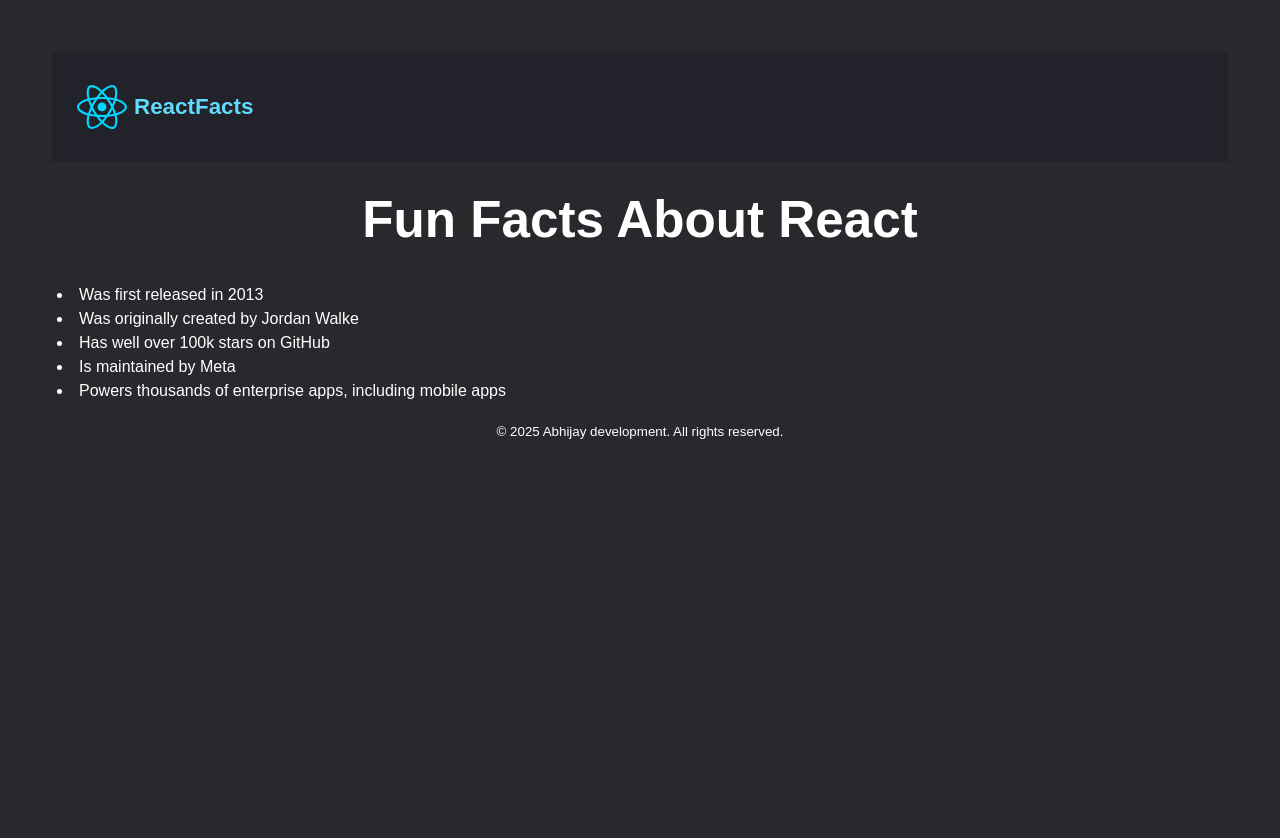
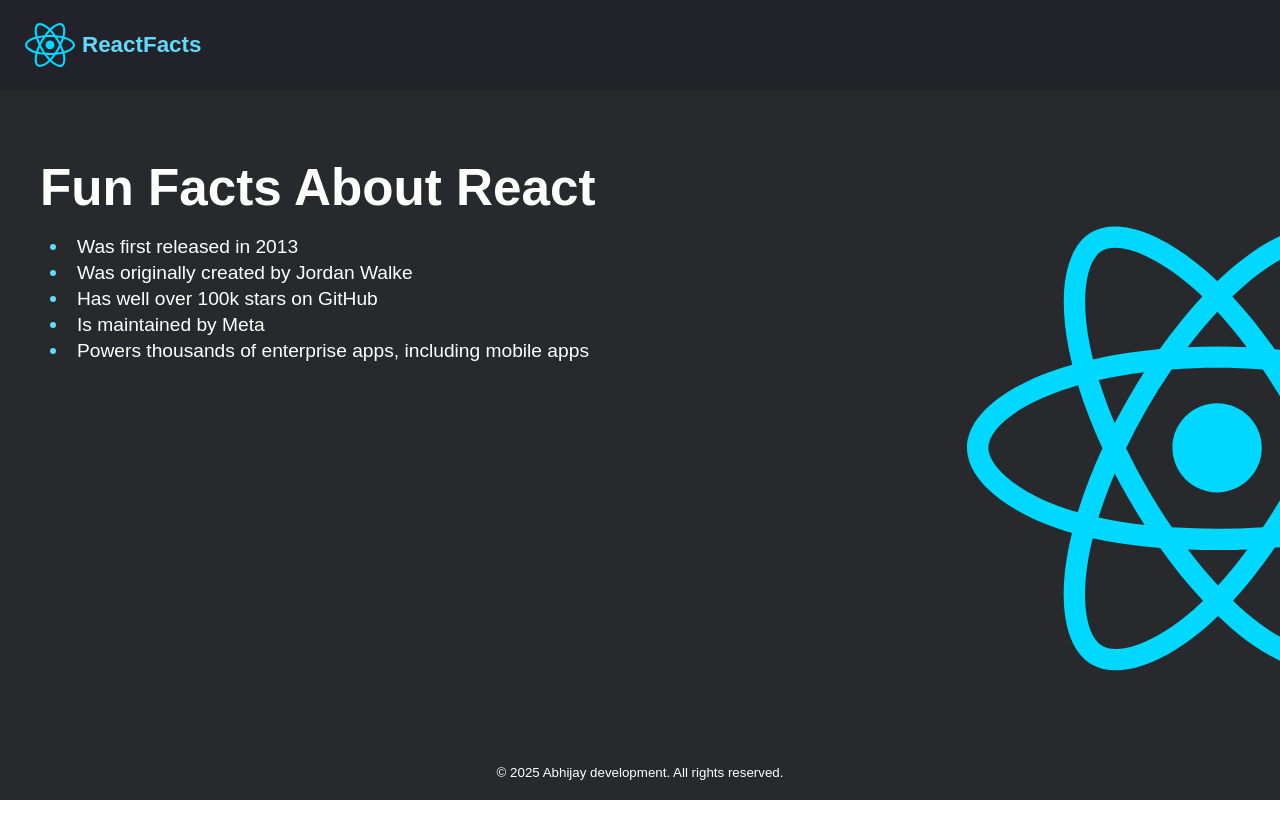
Before and after one commit to Abhijay25/Scrimba-React, a React (Vite) app: page / in a window 1280 px wide. After the commit the page ends 800 px from the top, so only its background shows below. Built offline with nearby package versions, Linux system fonts and the light colour scheme.

Commit message:
Styled Main Points, Added Background Image and Styling

```diff
--- a/src/App.css
+++ b/src/App.css
@@ -1,7 +1,8 @@
 #root {
-  max-width: 1280px;
+  width: 100%;
+  height: 100%;
   margin: 0 auto;
-  padding: 2rem;
+  padding: 0;
   text-align: center;
 }
 
@@ -48,7 +49,7 @@
 }
 
 .header {
-  height: 50px;
+  height: 30px;
   background-color: #21222A;
   padding: 30px 25px;
 }
@@ -61,13 +62,31 @@
 
 .nav-list-item {
   margin-right: 10px;
-  font-size: 1.1rem;;
+  font-size: 1.1rem;
 }
 
-.pointList {
-  padding-left: 5px;
+.MainHeader {
+  margin: 10px;
+  text-align: left;
+}
+
+.PointList {
+  font-weight: 700px;
+  font-size: larger;
+  padding-left: 20px;
   text-align: left;
   list-style-position: inside;
+  max-width: 1000px;
+}
+
+.PointList > li {
+  margin-block: 5px;
+  line-height: 20px;
+}
+
+.PointList > li::marker {
+  color: #61DAFB;
+  font-size: 1.25rem;
 }
 
 .nav-logo {
@@ -80,3 +99,13 @@
   font-size: 1.4rem;
   font-weight: 700;
 }
+
+.app-container {
+  display: flex;
+  flex-direction: column;
+  min-height: 100vh;
+}
+
+.MainContent {
+  flex: 1;
+}
--- a/src/App.jsx
+++ b/src/App.jsx
@@ -11,9 +11,13 @@
 
   return (
     <>
-      <Header />
-      <MainContent />
-      <Footer />
+      <div className="app-container">
+        <Header />
+        <main className="MainContent">
+          <MainContent />
+        </main>
+        <Footer />
+      </div>
     </>
   )
 }
--- a/src/Components/MainContent.jsx
+++ b/src/Components/MainContent.jsx
@@ -1,8 +1,8 @@
 export default function MainContent() {
   return (
     < >
-      <h1>Fun Facts About React</h1>
-      <ul className="pointList">
+      <h1 className="MainHeader">Fun Facts About React</h1>
+      <ul className="PointList">
         <li>Was first released in 2013</li>
         <li>Was originally created by Jordan Walke</li>
         <li>Has well over 100k stars on GitHub</li>
--- a/src/index.css
+++ b/src/index.css
@@ -24,10 +24,8 @@
 
 body {
   margin: 0;
-  place-items: center;
   min-width: 320px;
   min-height: 100vh;
-  padding: 20px;
   font-family: Arial, Helvetica, sans-serif;
   background: #27292c;
   color: white;
@@ -70,3 +68,17 @@
     background-color: #f9f9f9;
   }
 }
+
+footer {
+  text-align: center;
+  padding: 1rem;
+}
+
+main {
+  padding: 60px 30px;
+  background-image: url(/src/assets/react.svg);
+  background-repeat: no-repeat;
+  background-position-x: 124%;
+  background-position-y: 65%;
+  background-size: 500px;
+}
```
